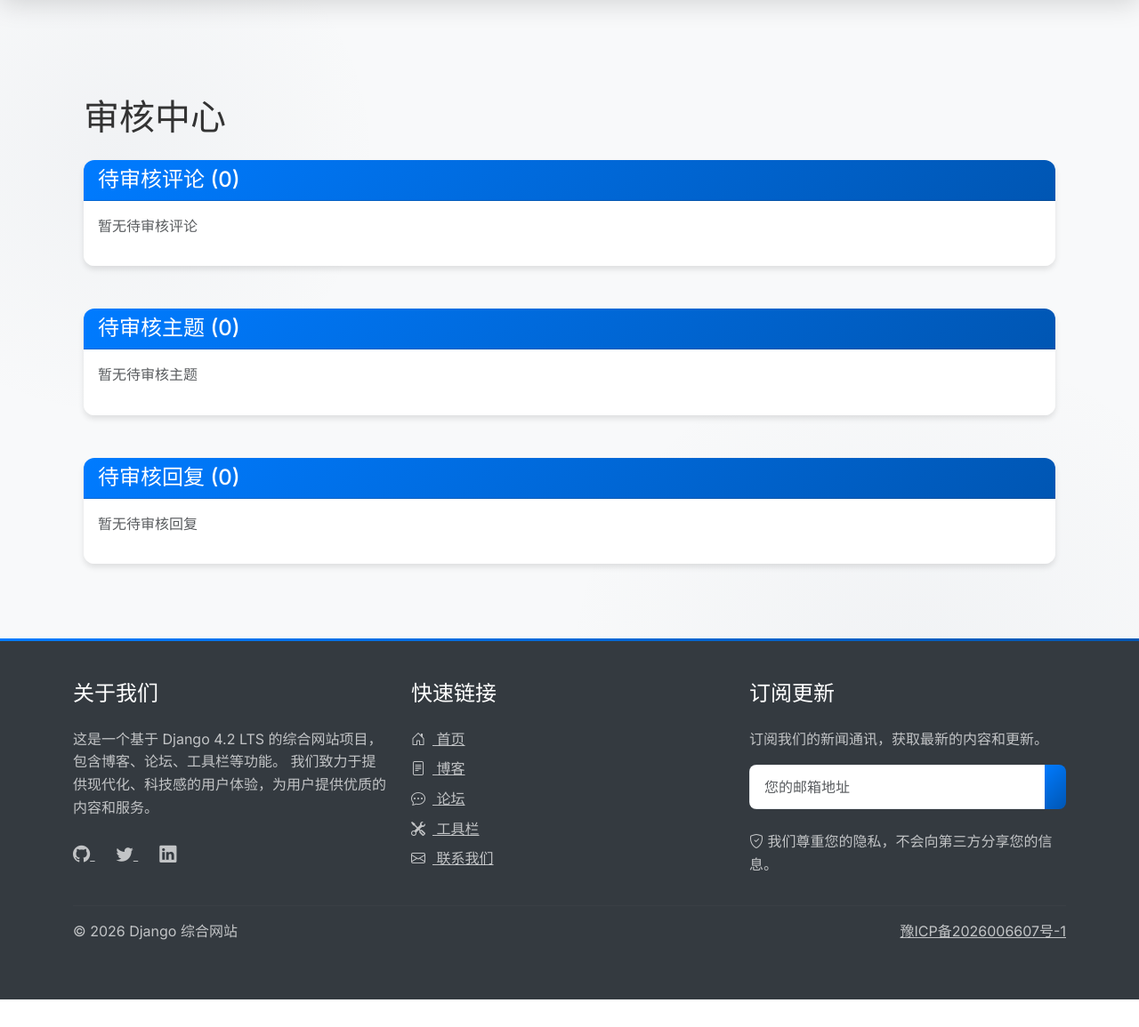
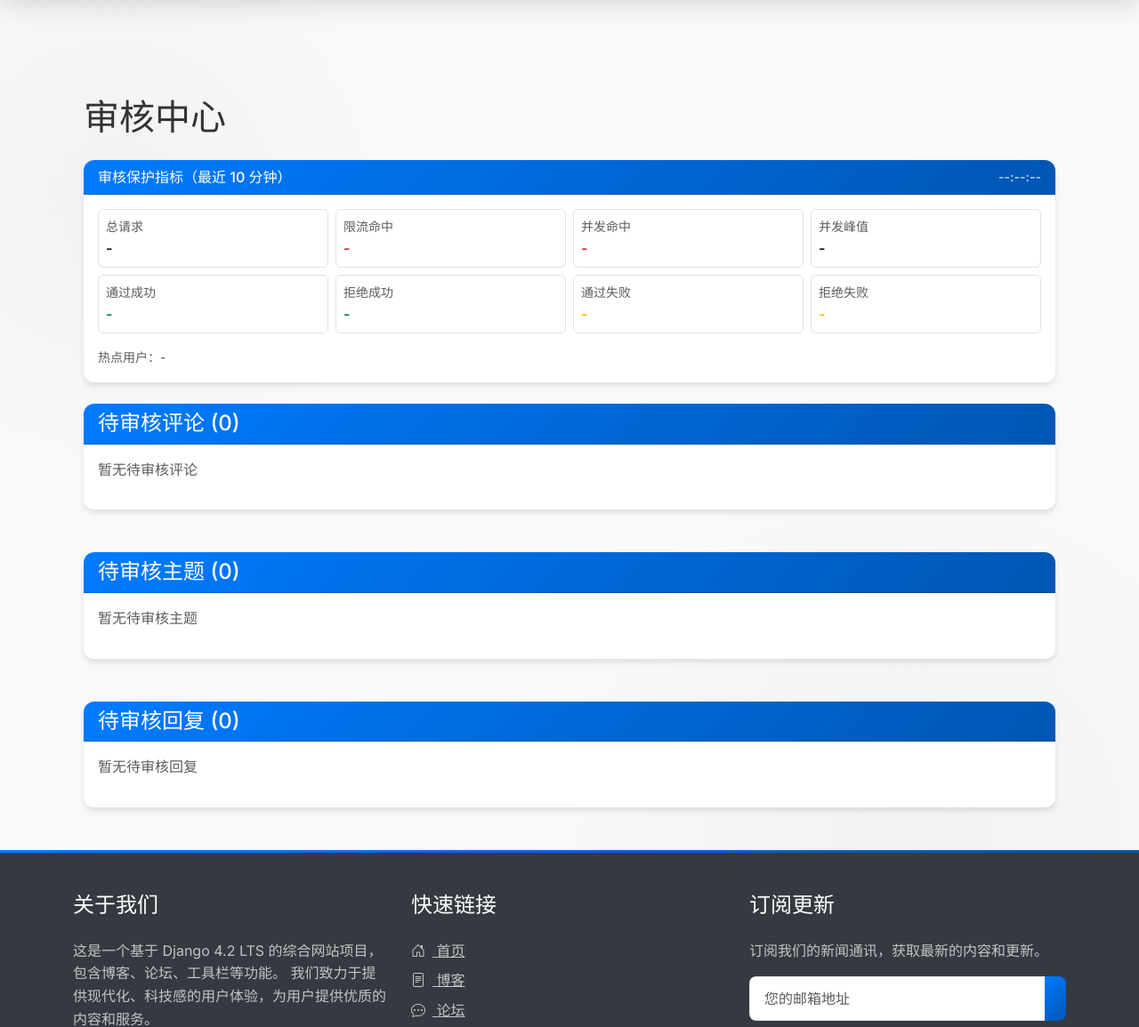
Before and after one commit to zhang123999-qq/DjangoBlog, a Django app: page /moderation/ in a window 1280 px wide. Shown: the part 64-1219 px from the top of the page at 89% size. Before the commit the page ends 1188 px from the top, so only its background shows below. Run offline with Django 4.2, Linux system fonts and the light colour scheme; the visitor is signed in with stand-in values (Sample User, id 1); data comes from the database, SQL or seed files in the repository; data that the repository does not hold is empty; parts of the project's set-up code (start-up, migrations or seed data) failed here and were passed over.

Commit message:
feat(moderation-ui): phase-17 add dashboard metrics panel for moderation guards

```diff
--- a/moderation/templates/moderation/dashboard.html
+++ b/moderation/templates/moderation/dashboard.html
@@ -5,6 +5,27 @@
 {% block content %}
     <div class="container mt-5">
         <h1 class="mb-4">审核中心</h1>
+
+        <!-- 审核保护指标面板（Phase 17） -->
+        <div class="card mb-4" id="moderation-metrics-card">
+            <div class="card-header bg-dark text-white d-flex justify-content-between align-items-center">
+                <h2 class="h6 mb-0">审核保护指标（最近 10 分钟）</h2>
+                <small id="metrics-updated-at" class="text-light opacity-75">--:--:--</small>
+            </div>
+            <div class="card-body">
+                <div class="row g-2">
+                    <div class="col-6 col-md-3"><div class="border rounded p-2"><div class="text-muted small">总请求</div><div id="m-requests" class="fw-bold">-</div></div></div>
+                    <div class="col-6 col-md-3"><div class="border rounded p-2"><div class="text-muted small">限流命中</div><div id="m-rate-limited" class="fw-bold text-danger">-</div></div></div>
+                    <div class="col-6 col-md-3"><div class="border rounded p-2"><div class="text-muted small">并发命中</div><div id="m-conc-limited" class="fw-bold text-danger">-</div></div></div>
+                    <div class="col-6 col-md-3"><div class="border rounded p-2"><div class="text-muted small">并发峰值</div><div id="m-peak-conc" class="fw-bold">-</div></div></div>
+                    <div class="col-6 col-md-3"><div class="border rounded p-2"><div class="text-muted small">通过成功</div><div id="m-approve-ok" class="fw-bold text-success">-</div></div></div>
+                    <div class="col-6 col-md-3"><div class="border rounded p-2"><div class="text-muted small">拒绝成功</div><div id="m-reject-ok" class="fw-bold text-success">-</div></div></div>
+                    <div class="col-6 col-md-3"><div class="border rounded p-2"><div class="text-muted small">通过失败</div><div id="m-approve-fail" class="fw-bold text-warning">-</div></div></div>
+                    <div class="col-6 col-md-3"><div class="border rounded p-2"><div class="text-muted small">拒绝失败</div><div id="m-reject-fail" class="fw-bold text-warning">-</div></div></div>
+                </div>
+                <div class="mt-3 small text-muted" id="m-hotspots">热点用户：-</div>
+            </div>
+        </div>
 
         <!-- 待审核评论 -->
         <div class="card mb-5">
@@ -115,7 +136,47 @@
                 }
             };
 
+            const renderMetrics = async () => {
+                const card = document.getElementById('moderation-metrics-card');
+                if (!card) return;
+
+                try {
+                    const resp = await fetch('/api/moderation/metrics/?minutes=10', { credentials: 'include' });
+                    if (!resp.ok) return;
+                    const data = await resp.json();
+                    const t = data?.totals || {};
+
+                    const setText = (id, value) => {
+                        const el = document.getElementById(id);
+                        if (el) el.textContent = value;
+                    };
+
+                    setText('m-requests', t.requests_total ?? 0);
+                    setText('m-rate-limited', t.rate_limited ?? 0);
+                    setText('m-conc-limited', t.concurrency_limited ?? 0);
+                    setText('m-peak-conc', data?.peak_concurrency ?? 0);
+                    setText('m-approve-ok', t.approve_success ?? 0);
+                    setText('m-reject-ok', t.reject_success ?? 0);
+                    setText('m-approve-fail', t.approve_failed ?? 0);
+                    setText('m-reject-fail', t.reject_failed ?? 0);
+
+                    const hotspots = Array.isArray(data?.hotspots) ? data.hotspots.slice(0, 3) : [];
+                    const hotText = hotspots.length
+                        ? hotspots.map(h => `用户${h.user_id}(${h.count})`).join('、')
+                        : '无';
+                    setText('m-hotspots', `热点用户：${hotText}`);
+
+                    const at = document.getElementById('metrics-updated-at');
+                    if (at) at.textContent = new Date().toLocaleTimeString();
+                } catch (_) {
+                    // 指标失败不影响主流程
+                }
+            };
+
             const REJECT_REASON_KEY = 'moderation.rejectReasons.v1';
+
+            renderMetrics();
+            setInterval(renderMetrics, 30000);
 
             const loadRecentReasons = () => {
                 try {
```
Also changed, not shown: docs/error-handling-hardening-phase17.md (added, +26 -0 lines).
